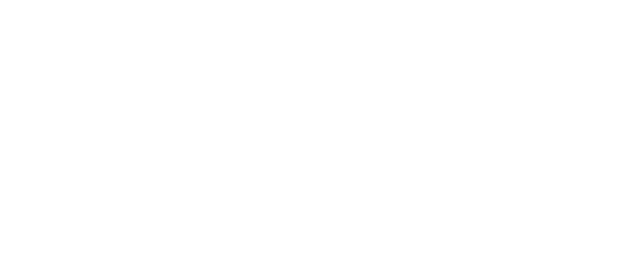
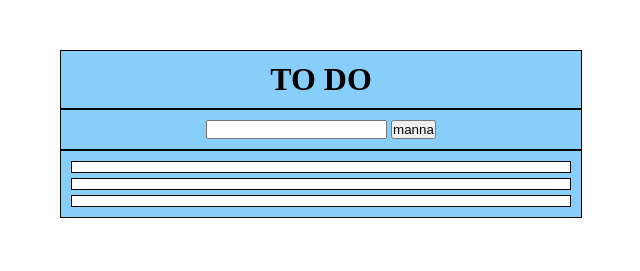
Before and after one commit to FraCuboni/vue-todolist, a plain HTML site: page index.html in a window 1280 px wide. Shown: the whole page, without its empty margins (319-959 px from the left). Drawn offline with nearby package versions, Linux system fonts and the light colour scheme.

Commit message:
feat add data to js

```diff
--- a/css/style.css
+++ b/css/style.css
@@ -0,0 +1,36 @@
+*{
+    padding: 0;
+    margin: 0;
+    box-sizing: 0;
+    text-align: center;
+}
+
+.container{
+    padding: 50px;
+
+    display: flex;
+    flex-direction: column;
+    align-items: center;
+    justify-content: center;
+}
+
+.container>*{
+    background-color: lightskyblue;
+    border: 1px solid black;
+    width: 50%;
+    max-width: 500px;
+    padding: 10px;
+}
+
+ul{
+    display: flex;
+    flex-direction: column;
+    gap: 5px;
+}
+
+li{
+    background-color: white;
+    list-style-type: none;
+    padding: 5px 0;
+    border: 1px solid black;
+}
--- a/index.html
+++ b/index.html
@@ -3,12 +3,36 @@
 <head>
     <meta charset="UTF-8">
     <meta name="viewport" content="width=device-width, initial-scale=1.0">
-    <title>Document</title>
+    <title>To do</title>
 
     <!-- css -->
     <link rel="stylesheet" href="css/style.css">
+
+    <!-- vue script -->
+    <script src="https://unpkg.com/vue@3/dist/vue.global.js"></script>
 </head>
 <body>
+
+    <div class="container">
+
+        <header>
+            <h1>TO DO</h1>
+        </header>
+
+        <nav>
+            <input type="text" name="" id="">
+            <button>manna</button>
+        </nav>
+
+        <main>
+            <ul>
+                <li></li>
+                <li></li>
+                <li></li>
+            </ul>
+        </main>
+
+    </div>
 
 
     <!-- js -->
--- a/js/script.js
+++ b/js/script.js
@@ -0,0 +1,51 @@
+// Rifare l’esercizio della to do list.
+// Questa volta però ogni todo sarà un oggetto, formato da due proprietà:
+// text, una stringa che indica il testo del todo
+// done, un booleano (truefalse che indica se il todo è stato fatto oppure no
+// MILESTONE 1
+// Stampare all’interno di una lista HTML un item per ogni todo.
+// Se la proprietà done è uguale a true, visualizzare il testo del todo sbarrato.
+// MILESTONE 2
+// Visualizzare a fianco ad ogni item ha una “x”: cliccando su di essa, il todo viene rimosso dalla lista.
+// MILESTONE 3
+// Predisporre un campo di input testuale e un pulsante “aggiungi”: cliccando sul pulsante, il testo digitato viene letto e utilizzato per creare un nuovo todo, che quindi viene aggiunto alla lista dei todo esistenti.
+
+
+
+
+
+const { createApp } = Vue;
+
+createApp({
+    data() {
+        return {
+
+            // todo-data
+            toDos: [
+                {
+                    text: '',
+                    check: false,
+                },
+                {
+                    text: '',
+                    check: false,
+                },
+                {
+                    text: '',
+                    check: false,
+                },
+                {
+                    text: '',
+                    check: false,
+                },
+                {
+                    text: '',
+                    check: false,
+                }
+            ],
+
+        };
+    },
+    methods: {
+    }
+}).mount('#container');
```
